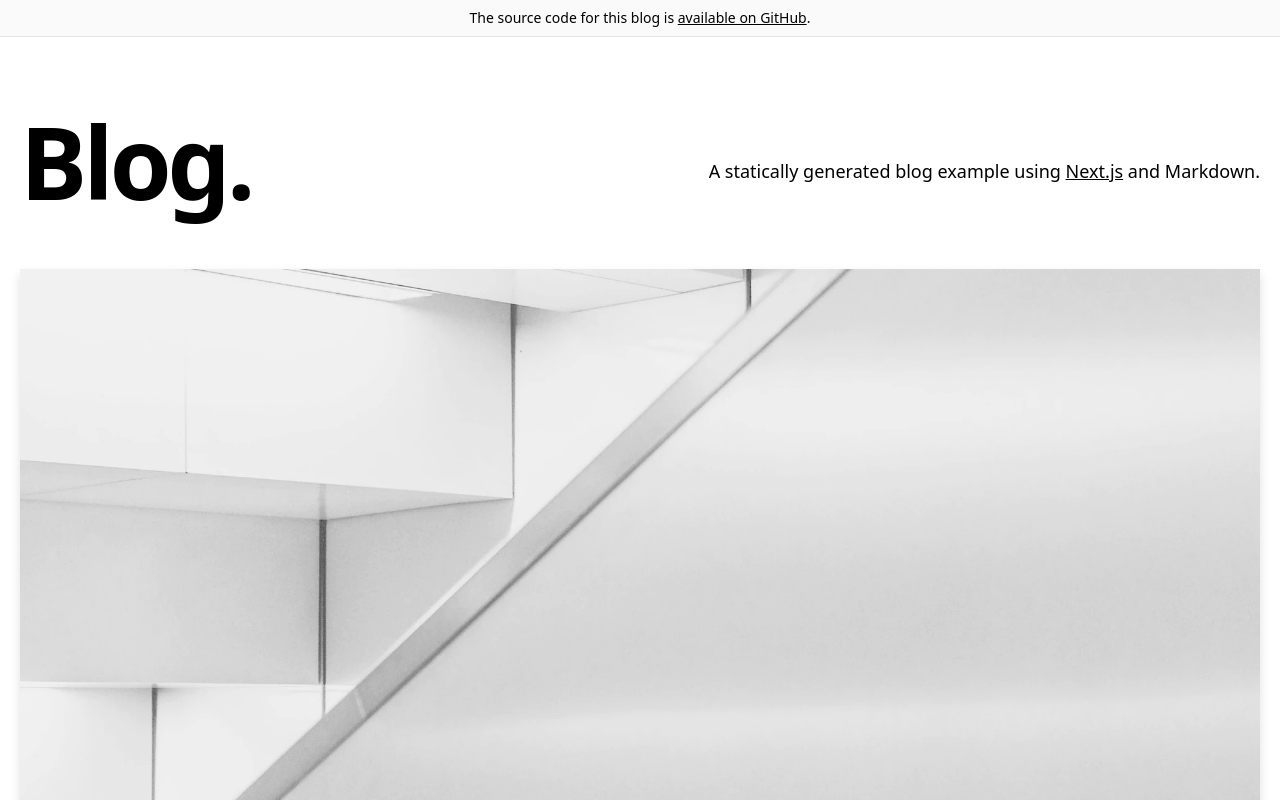
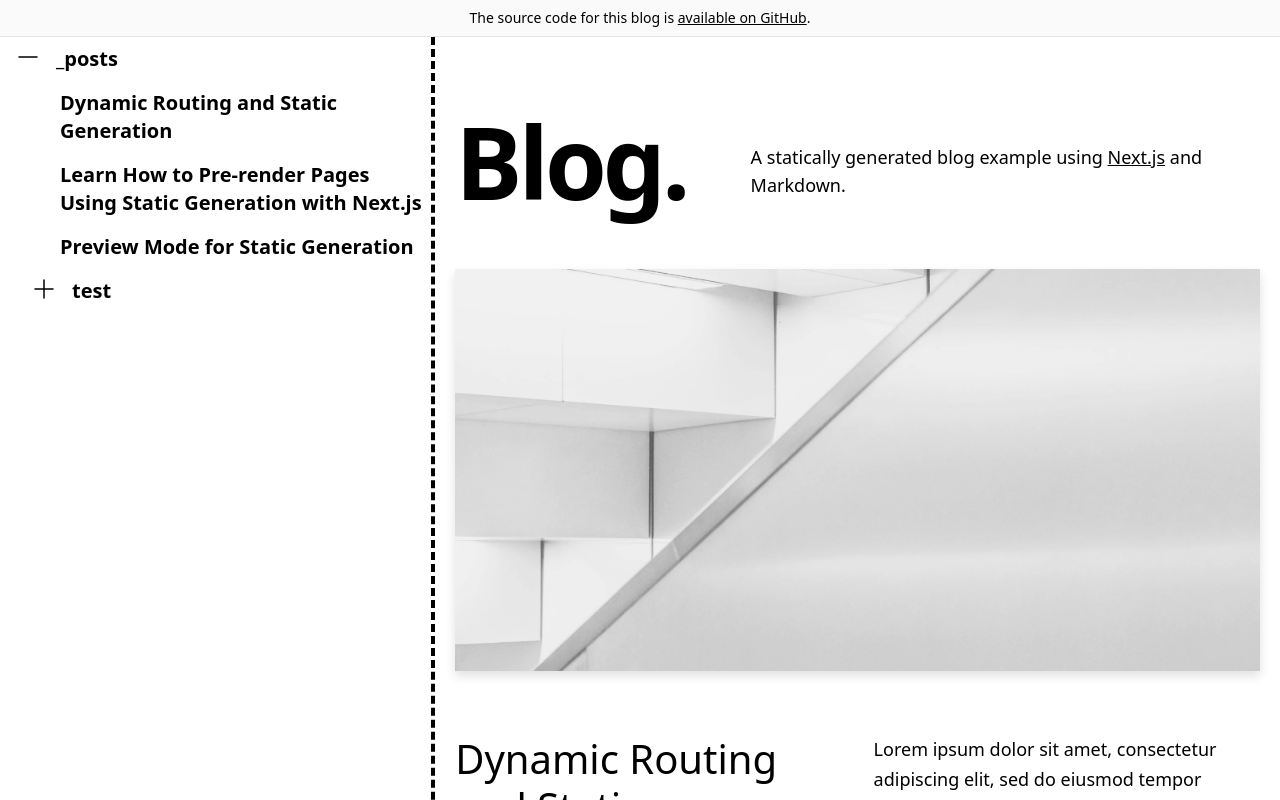
Before and after one commit to chenhanting-ibuypower/blog-starter, a Next.js app: page / in a window 1280 px wide. Shown: the top 800 px of the page. Built offline with nearby package versions, Linux system fonts and the light colour scheme.

Commit message:
feat: nested routes

```diff
--- a/components/layout.tsx
+++ b/components/layout.tsx
@@ -1,19 +1,29 @@
 import Alert from './alert'
 import Footer from './footer'
 import Meta from './meta'
+// @ts-ignore
+import MarkdownTreeView from "./markdownTreeView"
 
 type Props = {
   preview?: boolean
+  allDocsNestedData: any
   children: React.ReactNode
 }
 
-const Layout = ({ preview, children }: Props) => {
+const Layout = ({ preview, children, allDocsNestedData }: Props) => {
   return (
     <>
       <Meta />
       <div className="min-h-screen">
         <Alert preview={preview} />
-        <main>{children}</main>
+        <div className="md:flex">
+            <header className="min-w-60 basis-60 grow border-dashed border-b-8 md:border-b-0 md:border-r-4 border-black md:min-h-screen">
+                <MarkdownTreeView allDocsNestedData={allDocsNestedData} />
+            </header>
+            <main className="line-numbers basis-0 grow-999 min-w-[66%]">
+                {children}
+            </main>
+        </div>
       </div>
       <Footer />
     </>
--- a/lib/api.ts
+++ b/lib/api.ts
@@ -2,7 +2,7 @@ import fs from 'fs'
 import { join } from 'path'
 import matter from 'gray-matter'
 
-const POST = '_posts'
+export const POST = '_posts'
 const postsDirectory = join(process.cwd(), POST)
 
 export function getPostSlugs(directory) {
--- a/pages/index.tsx
+++ b/pages/index.tsx
@@ -8,16 +8,20 @@ import Head from 'next/head'
 import { CMS_NAME } from '../lib/constants'
 import Post from '../interfaces/post'
 
+import { POST } from "@/lib/api"
+import { getFolderNestedData } from "@/lib/nestedPath"
+
 type Props = {
   allPosts: Post[]
+  allDocsNestedData: any
 }
 
-export default function Index({ allPosts }: Props) {
+export default function Index({ allPosts, allDocsNestedData }: Props) {
   const heroPost = allPosts[0]
   const morePosts = allPosts.slice(1)
   return (
     <>
-      <Layout>
+      <Layout allDocsNestedData={allDocsNestedData}>
         <Head>
           <title>Next.js Blog Example with {CMS_NAME}</title>
         </Head>
@@ -41,6 +45,8 @@ export default function Index({ allPosts }: Props) {
 }
 
 export const getStaticProps = async () => {
+  const allDocsNestedData = await getFolderNestedData(POST);
+
   const allPosts = getAllPosts([
     'title',
     'date',
@@ -51,6 +57,6 @@ export const getStaticProps = async () => {
   ])
 
   return {
-    props: { allPosts },
+    props: { allPosts, allDocsNestedData },
   }
 }
--- a/pages/posts/[slug].tsx
+++ b/pages/posts/[slug].tsx
@@ -5,26 +5,28 @@ import PostBody from '../../components/post-body'
 import Header from '../../components/header'
 import PostHeader from '../../components/post-header'
 import Layout from '../../components/layout'
-import { getPostBySlug, getAllPosts } from '../../lib/api'
+import {getPostBySlug, getAllPosts, POST} from '../../lib/api'
 import PostTitle from '../../components/post-title'
 import Head from 'next/head'
 import { CMS_NAME } from '../../lib/constants'
 import markdownToHtml from '../../lib/markdownToHtml'
 import type PostType from '../../interfaces/post'
+import {getFolderNestedData} from "@/lib/nestedPath";
 
 type Props = {
   post: PostType
   morePosts: PostType[]
   preview?: boolean
+  allDocsNestedData: any
 }
 
-export default function Post({ post, morePosts, preview }: Props) {
+export default function Post({ post, morePosts, preview, allDocsNestedData }: Props) {
   const router = useRouter()
   if (!router.isFallback && !post?.slug) {
     return <ErrorPage statusCode={404} />
   }
   return (
-    <Layout preview={preview}>
+    <Layout preview={preview} allDocsNestedData={allDocsNestedData}>
       <Container>
         <Header />
         {router.isFallback ? (
@@ -60,6 +62,8 @@ type Params = {
 }
 
 export async function getStaticProps({ params }: Params) {
+  const allDocsNestedData = await getFolderNestedData(POST);
+
   const post = getPostBySlug(params.slug, [
     'title',
     'date',
@@ -76,6 +80,7 @@ export async function getStaticProps({ params }: Params) {
       post: {
         ...post,
         content,
+        allDocsNestedData
       },
     },
   }
```
